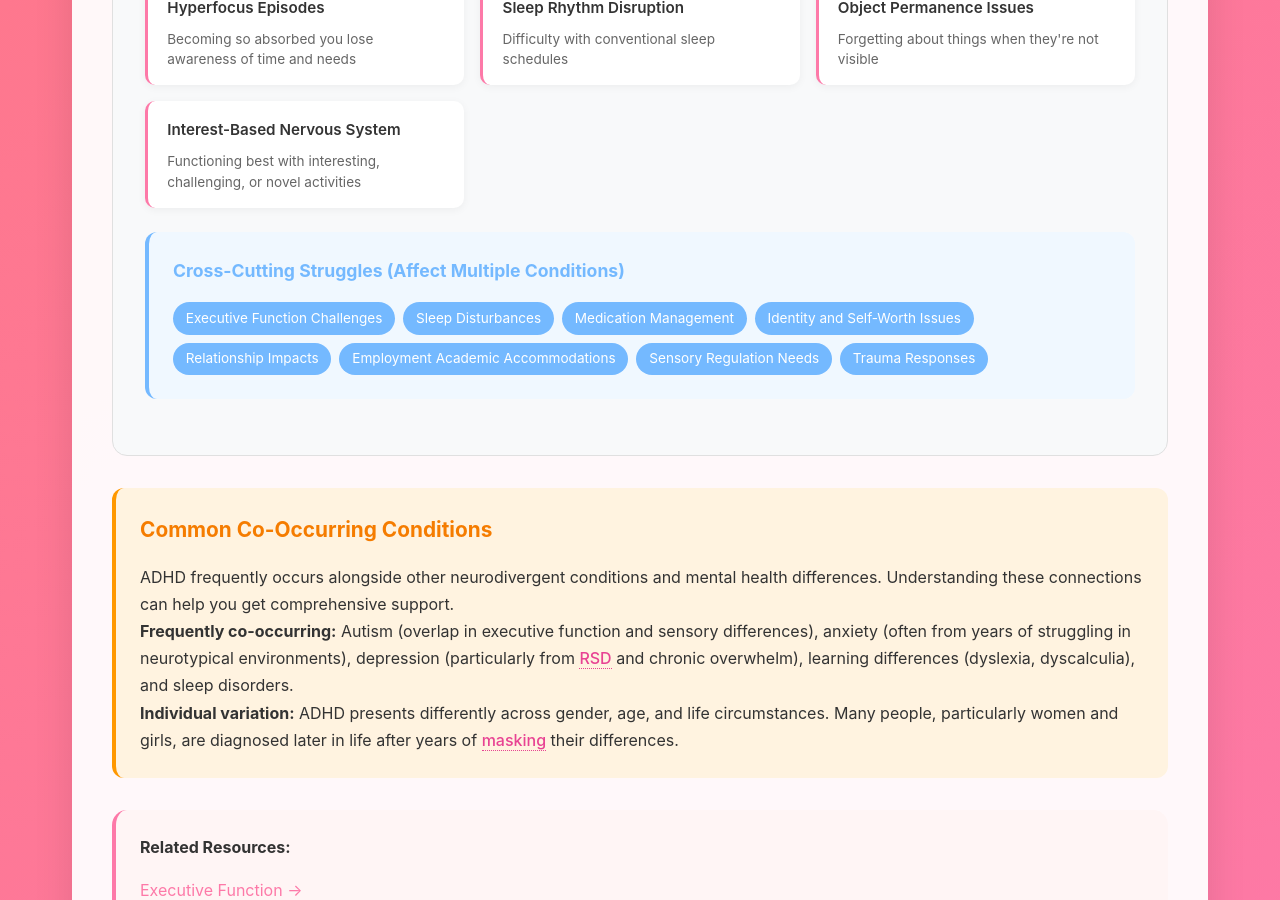
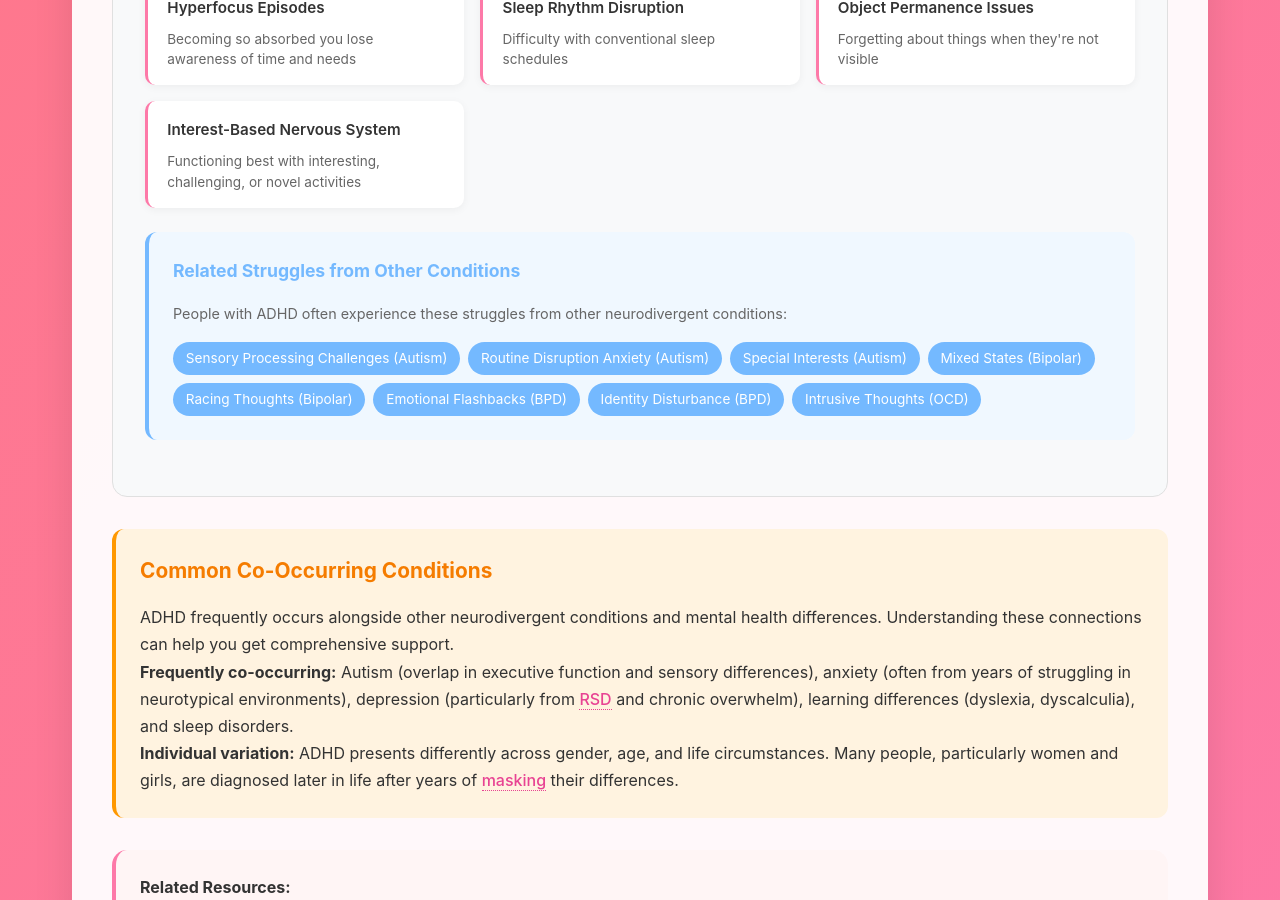
Before and after one commit to neurodivergent-survival-guide/neurodivergent-survival-guide, a Jekyll site: the page built from conditions/adhd.html, in a window 1280 px wide and 900 px high, scrolled down 2390 px. Built offline with Jekyll 4.4.1, drawn with Linux system fonts in a browser that asks for light colours.

Commit message:
Update adhd.html

```diff
--- a/conditions/adhd.html
+++ b/conditions/adhd.html
@@ -582,16 +582,17 @@ slug: "adhd"
                 </div>
 
                 <div class="cross-cutting-section">
-                    <h4>Cross-Cutting Struggles (Affect Multiple Conditions)</h4>
+                    <h4>Related Struggles from Other Conditions</h4>
+                    <p style="font-size: 0.9rem; color: #666; margin-bottom: 1rem;">People with ADHD often experience these struggles from other neurodivergent conditions:</p>
                     <div class="cross-cutting-links">
-                        <a href="https://neurodivergent-survival-guide.github.io/neurodivergent-survival-guide/struggles/executive-function-challenges.html" class="cross-cutting-link">Executive Function Challenges</a>
-                        <a href="https://neurodivergent-survival-guide.github.io/neurodivergent-survival-guide/struggles/sleep-disturbances.html" class="cross-cutting-link">Sleep Disturbances</a>
-                        <a href="https://neurodivergent-survival-guide.github.io/neurodivergent-survival-guide/struggles/medication-management.html" class="cross-cutting-link">Medication Management</a>
-                        <a href="https://neurodivergent-survival-guide.github.io/neurodivergent-survival-guide/struggles/identity-and-self-worth-issues.html" class="cross-cutting-link">Identity and Self-Worth Issues</a>
-                        <a href="https://neurodivergent-survival-guide.github.io/neurodivergent-survival-guide/struggles/relationship-impacts.html" class="cross-cutting-link">Relationship Impacts</a>
-                        <a href="https://neurodivergent-survival-guide.github.io/neurodivergent-survival-guide/struggles/employment-academic-accommodations.html" class="cross-cutting-link">Employment Academic Accommodations</a>
-                        <a href="https://neurodivergent-survival-guide.github.io/neurodivergent-survival-guide/struggles/sensory-regulation-needs.html" class="cross-cutting-link">Sensory Regulation Needs</a>
-                        <a href="https://neurodivergent-survival-guide.github.io/neurodivergent-survival-guide/struggles/trauma-responses.html" class="cross-cutting-link">Trauma Responses</a>
+                        <a href="https://neurodivergent-survival-guide.github.io/neurodivergent-survival-guide/struggles/sensory-processing-challenges.html" class="cross-cutting-link">Sensory Processing Challenges (Autism)</a>
+                        <a href="https://neurodivergent-survival-guide.github.io/neurodivergent-survival-guide/struggles/routine-disruption-anxiety.html" class="cross-cutting-link">Routine Disruption Anxiety (Autism)</a>
+                        <a href="https://neurodivergent-survival-guide.github.io/neurodivergent-survival-guide/struggles/special-interests-consuming-focus.html" class="cross-cutting-link">Special Interests (Autism)</a>
+                        <a href="https://neurodivergent-survival-guide.github.io/neurodivergent-survival-guide/struggles/mixed-states.html" class="cross-cutting-link">Mixed States (Bipolar)</a>
+                        <a href="https://neurodivergent-survival-guide.github.io/neurodivergent-survival-guide/struggles/racing-thoughts-flight-of-ideas.html" class="cross-cutting-link">Racing Thoughts (Bipolar)</a>
+                        <a href="https://neurodivergent-survival-guide.github.io/neurodivergent-survival-guide/struggles/emotional-flashbacks.html" class="cross-cutting-link">Emotional Flashbacks (BPD)</a>
+                        <a href="https://neurodivergent-survival-guide.github.io/neurodivergent-survival-guide/struggles/identity-disturbance.html" class="cross-cutting-link">Identity Disturbance (BPD)</a>
+                        <a href="https://neurodivergent-survival-guide.github.io/neurodivergent-survival-guide/struggles/intrusive-thoughts-images-urges.html" class="cross-cutting-link">Intrusive Thoughts (OCD)</a>
                     </div>
                 </div>
             </div>
```
